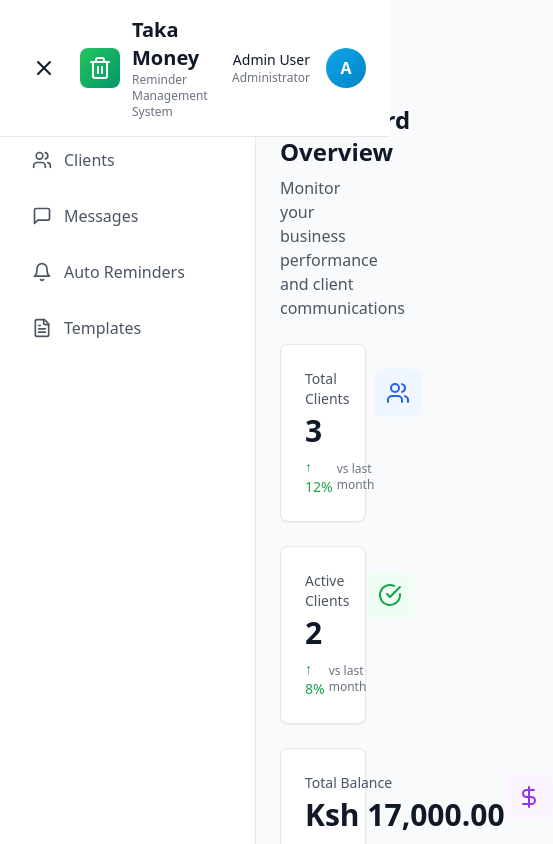
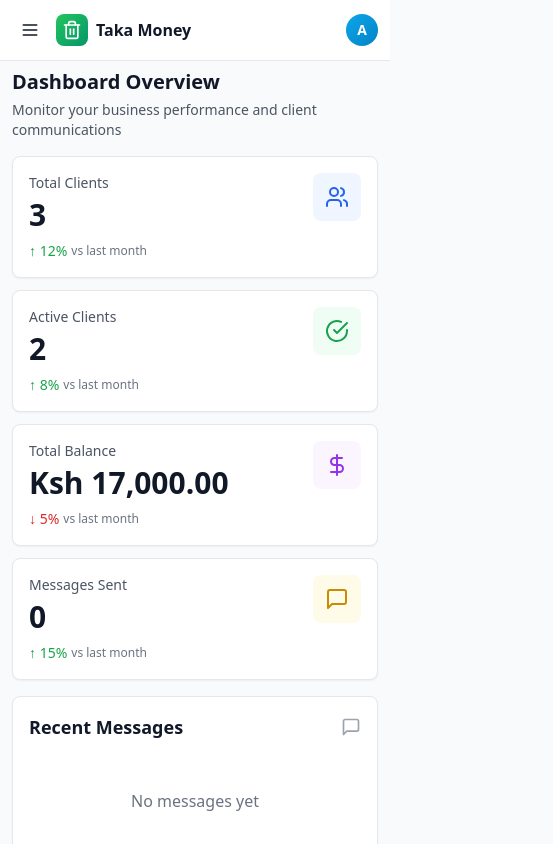
Before and after one commit to perejack/smspesaflux, a React (Vite) app: page / in a window 390 px wide. Shown: the top 844 px of the page, 553 px wide, since content can reach past the window. Built offline with nearby package versions, Linux system fonts and the light colour scheme.

Commit message:
Add recipient selection to automated reminders and make app fully responsive

```diff
--- a/src/components/AutomatedReminders.tsx
+++ b/src/components/AutomatedReminders.tsx
@@ -6,7 +6,7 @@ import { cn } from '../utils/cn';
 import toast, { Toaster } from 'react-hot-toast';
 
 export const AutomatedReminders: React.FC = () => {
-  const { automatedReminders, addAutomatedReminder, updateAutomatedReminder, deleteAutomatedReminder, toggleReminder } = useStore();
+  const { automatedReminders, addAutomatedReminder, updateAutomatedReminder, deleteAutomatedReminder, toggleReminder, clients } = useStore();
   const [showModal, setShowModal] = useState(false);
   const [editingReminder, setEditingReminder] = useState<AutomatedReminder | null>(null);
   const [formData, setFormData] = useState({
@@ -15,6 +15,7 @@ export const AutomatedReminders: React.FC = () => {
     channel: 'sms' as 'sms' | 'whatsapp' | 'both',
     template: '',
     enabled: true,
+    selectedClients: [] as string[],
     scheduleType: 'immediate' as 'immediate' | 'scheduled' | 'recurring',
     time: '09:00',
     daysBeforeDue: 3,
@@ -30,6 +31,7 @@ export const AutomatedReminders: React.FC = () => {
       channel: formData.channel,
       template: formData.template,
       enabled: formData.enabled,
+      selectedClients: formData.selectedClients.length > 0 ? formData.selectedClients : undefined,
       schedule: {
         type: formData.scheduleType,
         time: formData.scheduleType !== 'immediate' ? formData.time : undefined,
@@ -56,6 +58,7 @@ export const AutomatedReminders: React.FC = () => {
       channel: 'sms',
       template: '',
       enabled: true,
+      selectedClients: [],
       scheduleType: 'immediate',
       time: '09:00',
       daysBeforeDue: 3,
@@ -73,6 +76,7 @@ export const AutomatedReminders: React.FC = () => {
       channel: reminder.channel,
       template: reminder.template,
       enabled: reminder.enabled,
+      selectedClients: reminder.selectedClients || [],
       scheduleType: reminder.schedule.type,
       time: reminder.schedule.time || '09:00',
       daysBeforeDue: reminder.schedule.daysBeforeDue || 3,
@@ -105,25 +109,25 @@ export const AutomatedReminders: React.FC = () => {
   const daysOfWeek = ['Sun', 'Mon', 'Tue', 'Wed', 'Thu', 'Fri', 'Sat'];
 
   return (
-    <div className="space-y-6 animate-fade-in">
+    <div className="space-y-4 sm:space-y-6 animate-fade-in">
       <Toaster position="top-right" />
 
-      <div className="flex items-center justify-between">
+      <div className="flex flex-col sm:flex-row sm:items-center sm:justify-between gap-3">
         <div>
-          <h2 className="text-2xl font-bold text-gray-900 mb-2">Automated Reminders</h2>
-          <p className="text-gray-600">Set up automatic message scheduling for your clients</p>
+          <h2 className="text-xl sm:text-2xl font-bold text-gray-900 mb-1 sm:mb-2">Automated Reminders</h2>
+          <p className="text-sm sm:text-base text-gray-600">Set up automatic message scheduling for your clients</p>
         </div>
         <button
           onClick={() => setShowModal(true)}
-          className="btn btn-primary flex items-center gap-2"
+          className="btn btn-primary flex items-center justify-center gap-2 w-full sm:w-auto"
         >
           <Plus size={20} />
-          Create Reminder
+          <span>Create Reminder</span>
         </button>
       </div>
 
       {/* Reminders Grid */}
-      <div className="grid grid-cols-1 md:grid-cols-2 lg:grid-cols-3 gap-6">
+      <div className="grid grid-cols-1 sm:grid-cols-2 lg:grid-cols-3 gap-3 sm:gap-4 md:gap-6">
         {automatedReminders.map((reminder) => (
           <div
             key={reminder.id}
@@ -345,6 +349,63 @@ export const AutomatedReminders: React.FC = () => {
                 </div>
               )}
 
+              <div>
+                <label className="label">Select Recipients (Optional)</label>
+                <p className="text-xs text-gray-500 mb-2">Leave empty to send to all clients matching conditions</p>
+                <div className="border border-gray-300 rounded-lg p-3 max-h-48 overflow-y-auto space-y-2">
+                  <label className="flex items-center gap-2 p-2 hover:bg-gray-50 rounded cursor-pointer">
+                    <input
+                      type="checkbox"
+                      checked={formData.selectedClients.length === clients.length && clients.length > 0}
+                      onChange={(e) => {
+                        if (e.target.checked) {
+                          setFormData({ ...formData, selectedClients: clients.map(c => c.id) });
+                        } else {
+                          setFormData({ ...formData, selectedClients: [] });
+                        }
+                      }}
+                      className="w-4 h-4 text-primary-600 rounded focus:ring-primary-500"
+                    />
+                    <span className="text-sm font-medium text-gray-700">Select All ({clients.length})</span>
+                  </label>
+                  <div className="border-t border-gray-200 pt-2">
+                    {clients.map((client) => (
+                      <label key={client.id} className="flex items-center gap-2 p-2 hover:bg-gray-50 rounded cursor-pointer">
+                        <input
+                          type="checkbox"
+                          checked={formData.selectedClients.includes(client.id)}
+                          onChange={(e) => {
+                            if (e.target.checked) {
+                              setFormData({ ...formData, selectedClients: [...formData.selectedClients, client.id] });
+                            } else {
+                              setFormData({ ...formData, selectedClients: formData.selectedClients.filter(id => id !== client.id) });
+                            }
+                          }}
+                          className="w-4 h-4 text-primary-600 rounded focus:ring-primary-500"
+                        />
+                        <div className="flex-1">
+                          <span className="text-sm text-gray-900">{client.name}</span>
+                          <span className="text-xs text-gray-500 ml-2">{client.phone}</span>
+                        </div>
+                        <span className={cn(
+                          'text-xs px-2 py-0.5 rounded-full',
+                          client.status === 'active' && 'bg-green-100 text-green-700',
+                          client.status === 'inactive' && 'bg-gray-100 text-gray-700',
+                          client.status === 'overdue' && 'bg-red-100 text-red-700'
+                        )}>
+                          {client.status}
+                        </span>
+                      </label>
+                    ))}
+                  </div>
+                </div>
+                {formData.selectedClients.length > 0 && (
+                  <p className="text-xs text-primary-600 mt-1">
+                    {formData.selectedClients.length} client{formData.selectedClients.length !== 1 ? 's' : ''} selected
+                  </p>
+                )}
+              </div>
+
               <div className="flex items-center gap-2">
                 <input
                   type="checkbox"
--- a/src/components/Dashboard.tsx
+++ b/src/components/Dashboard.tsx
@@ -11,14 +11,14 @@ export const Dashboard: React.FC = () => {
   const overdueClients = clients.filter(c => c.status === 'overdue').slice(0, 5);
 
   return (
-    <div className="space-y-6 animate-fade-in">
+    <div className="space-y-4 sm:space-y-6 animate-fade-in">
       <div>
-        <h2 className="text-2xl font-bold text-gray-900 mb-2">Dashboard Overview</h2>
-        <p className="text-gray-600">Monitor your business performance and client communications</p>
+        <h2 className="text-xl sm:text-2xl font-bold text-gray-900 mb-1 sm:mb-2">Dashboard Overview</h2>
+        <p className="text-sm sm:text-base text-gray-600">Monitor your business performance and client communications</p>
       </div>
 
       {/* Stats Grid */}
-      <div className="grid grid-cols-1 md:grid-cols-2 lg:grid-cols-4 gap-6">
+      <div className="grid grid-cols-1 sm:grid-cols-2 lg:grid-cols-4 gap-3 sm:gap-4 md:gap-6">
         <StatCard
           title="Total Clients"
           value={stats.totalClients}
@@ -50,7 +50,7 @@ export const Dashboard: React.FC = () => {
       </div>
 
       {/* Two Column Layout */}
-      <div className="grid grid-cols-1 lg:grid-cols-2 gap-6">
+      <div className="grid grid-cols-1 lg:grid-cols-2 gap-4 sm:gap-6">
         {/* Recent Messages */}
         <div className="card">
           <div className="flex items-center justify-between mb-4">
@@ -122,7 +122,7 @@ export const Dashboard: React.FC = () => {
       </div>
 
       {/* Quick Stats */}
-      <div className="grid grid-cols-1 md:grid-cols-3 gap-6">
+      <div className="grid grid-cols-1 sm:grid-cols-2 md:grid-cols-3 gap-3 sm:gap-4 md:gap-6">
         <div className="card bg-gradient-to-br from-blue-500 to-blue-600 text-white">
           <div className="flex items-center justify-between">
             <div>
--- a/src/components/Layout.tsx
+++ b/src/components/Layout.tsx
@@ -31,36 +31,55 @@ const navItems: NavItem[] = [
 
 export const Layout: React.FC<LayoutProps> = ({ children }) => {
   const [activeTab, setActiveTab] = useState('dashboard');
-  const [sidebarOpen, setSidebarOpen] = useState(true);
+  const [sidebarOpen, setSidebarOpen] = useState(false); // Default closed on mobile
+
+  const handleNavClick = (itemId: string) => {
+    setActiveTab(itemId);
+    window.dispatchEvent(new CustomEvent('tabChange', { detail: itemId }));
+    // Auto-close sidebar on mobile after selection
+    if (window.innerWidth < 1024) {
+      setSidebarOpen(false);
+    }
+  };
 
   return (
     <div className="min-h-screen bg-gray-50">
+      {/* Mobile Overlay */}
+      {sidebarOpen && (
+        <div
+          className="fixed inset-0 bg-black bg-opacity-50 z-10 lg:hidden"
+          onClick={() => setSidebarOpen(false)}
+        />
+      )}
+
       {/* Header */}
       <header className="bg-white border-b border-gray-200 fixed top-0 left-0 right-0 z-30">
-        <div className="flex items-center justify-between px-6 py-4">
-          <div className="flex items-center gap-4">
+        <div className="flex items-center justify-between px-3 sm:px-6 py-3 sm:py-4">
+          <div className="flex items-center gap-2 sm:gap-4">
             <button
               onClick={() => setSidebarOpen(!sidebarOpen)}
               className="p-2 hover:bg-gray-100 rounded-lg transition-colors"
+              aria-label="Toggle menu"
             >
-              {sidebarOpen ? <X size={24} /> : <Menu size={24} />}
+              {sidebarOpen ? <X size={20} className="sm:w-6 sm:h-6" /> : <Menu size={20} className="sm:w-6 sm:h-6" />}
             </button>
-            <div className="flex items-center gap-3">
-              <div className="bg-gradient-to-br from-green-500 to-emerald-600 p-2 rounded-lg">
-                <Trash2 className="text-white" size={24} />
+            <div className="flex items-center gap-2 sm:gap-3">
+              <div className="bg-gradient-to-br from-green-500 to-emerald-600 p-1.5 sm:p-2 rounded-lg">
+                <Trash2 className="text-white w-5 h-5 sm:w-6 sm:h-6" />
               </div>
-              <div>
-                <h1 className="text-xl font-bold text-gray-900">Taka Money</h1>
-                <p className="text-xs text-gray-500">Reminder Management System</p>
+              <div className="hidden sm:block">
+                <h1 className="text-lg sm:text-xl font-bold text-gray-900">Taka Money</h1>
+                <p className="text-xs text-gray-500 hidden md:block">Reminder Management System</p>
               </div>
+              <h1 className="text-base font-bold text-gray-900 sm:hidden">Taka Money</h1>
             </div>
           </div>
-          <div className="flex items-center gap-4">
-            <div className="text-right">
+          <div className="flex items-center gap-2 sm:gap-4">
+            <div className="text-right hidden md:block">
               <p className="text-sm font-medium text-gray-900">Admin User</p>
               <p className="text-xs text-gray-500">Administrator</p>
             </div>
-            <div className="w-10 h-10 bg-gradient-to-br from-primary-500 to-primary-600 rounded-full flex items-center justify-center text-white font-semibold">
+            <div className="w-8 h-8 sm:w-10 sm:h-10 bg-gradient-to-br from-primary-500 to-primary-600 rounded-full flex items-center justify-center text-white font-semibold text-sm sm:text-base">
               A
             </div>
           </div>
@@ -70,21 +89,18 @@ export const Layout: React.FC<LayoutProps> = ({ children }) => {
       {/* Sidebar */}
       <aside
         className={cn(
-          'fixed left-0 top-16 bottom-0 bg-white border-r border-gray-200 transition-all duration-300 z-20',
-          sidebarOpen ? 'w-64' : 'w-0 -translate-x-full'
+          'fixed left-0 top-14 sm:top-16 bottom-0 bg-white border-r border-gray-200 transition-all duration-300 z-20 overflow-y-auto',
+          sidebarOpen ? 'translate-x-0 w-64' : '-translate-x-full w-64',
+          'lg:translate-x-0' // Always visible on large screens
         )}
       >
-        <nav className="p-4 space-y-2">
+        <nav className="p-3 sm:p-4 space-y-1 sm:space-y-2">
           {navItems.map((item) => (
             <button
               key={item.id}
-              onClick={() => {
-                setActiveTab(item.id);
-                // Dispatch custom event for tab change
-                window.dispatchEvent(new CustomEvent('tabChange', { detail: item.id }));
-              }}
+              onClick={() => handleNavClick(item.id)}
               className={cn(
-                'w-full flex items-center gap-3 px-4 py-3 rounded-lg transition-all duration-200',
+                'w-full flex items-center gap-3 px-3 sm:px-4 py-2.5 sm:py-3 rounded-lg transition-all duration-200 text-sm sm:text-base',
                 activeTab === item.id
                   ? 'bg-primary-50 text-primary-700 font-medium'
                   : 'text-gray-600 hover:bg-gray-50'
@@ -100,11 +116,11 @@ export const Layout: React.FC<LayoutProps> = ({ children }) => {
       {/* Main Content */}
       <main
         className={cn(
-          'pt-20 transition-all duration-300',
-          sidebarOpen ? 'ml-64' : 'ml-0'
+          'pt-14 sm:pt-20 transition-all duration-300 min-h-screen',
+          'lg:ml-64' // Offset for sidebar on large screens
         )}
       >
-        <div className="p-6">{children}</div>
+        <div className="p-3 sm:p-4 md:p-6">{children}</div>
       </main>
     </div>
   );
--- a/src/index.css
+++ b/src/index.css
@@ -10,11 +10,11 @@
 
 @layer components {
   .card {
-    @apply bg-white rounded-lg shadow-sm border border-gray-200 p-6;
+    @apply bg-white rounded-lg shadow-sm border border-gray-200 p-4 sm:p-6;
   }
 
   .btn {
-    @apply px-4 py-2 rounded-lg font-medium transition-all duration-200 focus:outline-none focus:ring-2 focus:ring-offset-2;
+    @apply px-3 py-2 sm:px-4 sm:py-2 rounded-lg font-medium transition-all duration-200 focus:outline-none focus:ring-2 focus:ring-offset-2 text-sm sm:text-base;
   }
 
   .btn-primary {
@@ -34,10 +34,10 @@
   }
 
   .input {
-    @apply w-full px-4 py-2 border border-gray-300 rounded-lg focus:outline-none focus:ring-2 focus:ring-primary-500 focus:border-transparent;
+    @apply w-full px-3 py-2 sm:px-4 sm:py-2 border border-gray-300 rounded-lg focus:outline-none focus:ring-2 focus:ring-primary-500 focus:border-transparent text-sm sm:text-base;
   }
 
   .label {
-    @apply block text-sm font-medium text-gray-700 mb-2;
+    @apply block text-xs sm:text-sm font-medium text-gray-700 mb-1 sm:mb-2;
   }
 }
--- a/src/types/index.ts
+++ b/src/types/index.ts
@@ -29,6 +29,7 @@ export interface AutomatedReminder {
   channel: 'sms' | 'whatsapp' | 'both';
   template: string;
   enabled: boolean;
+  selectedClients?: string[]; // Array of client IDs to send to
   schedule: {
     type: 'immediate' | 'scheduled' | 'recurring';
     time?: string; // HH:mm format
```
Also changed, not shown: src/components/Clients.tsx (+7 -7 lines), src/components/Messages.tsx (+4 -4 lines), src/components/Templates.tsx (+7 -7 lines), src/services/schedulerService.ts (+8 -3 lines).
